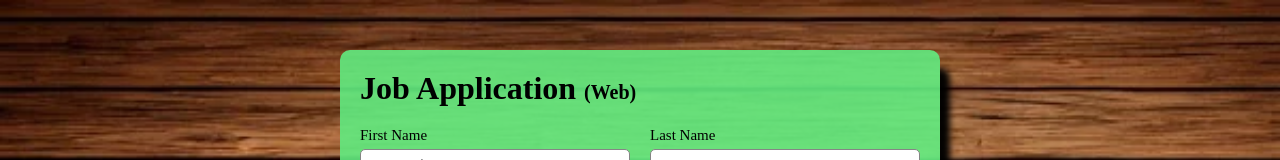
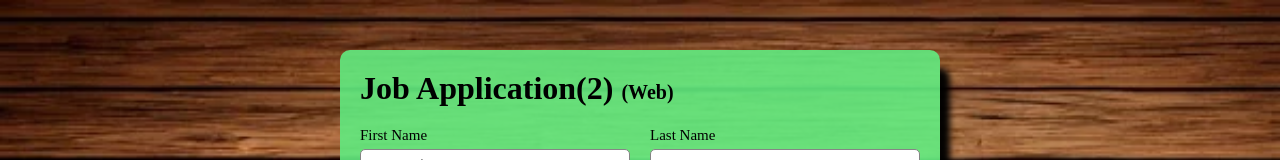
Before and after one commit to Kevin-0-0/Frontend-Practice, a plain HTML site: page Job-Apply/index.html in a window 1280 px wide. Shown: the top 160 px of the page. Drawn offline with Linux system fonts and the light colour scheme; files whose address does not match are found by name.

Commit message:
Update index.html

```diff
--- a/Job-Apply/index.html
+++ b/Job-Apply/index.html
@@ -9,7 +9,7 @@
 <body>
     <div class="container">
         <div class="apply_box">
-            <h1 style="align-content: center;" class="heading">Job Application <span class="title_small">(Web)</span></h1>
+            <h1 style="align-content: center;" class="heading">Job Application(2) <span class="title_small">(Web)</span></h1>
             <form acction="">
                 <div class="form_container">
                     <div class="form_control">
```
